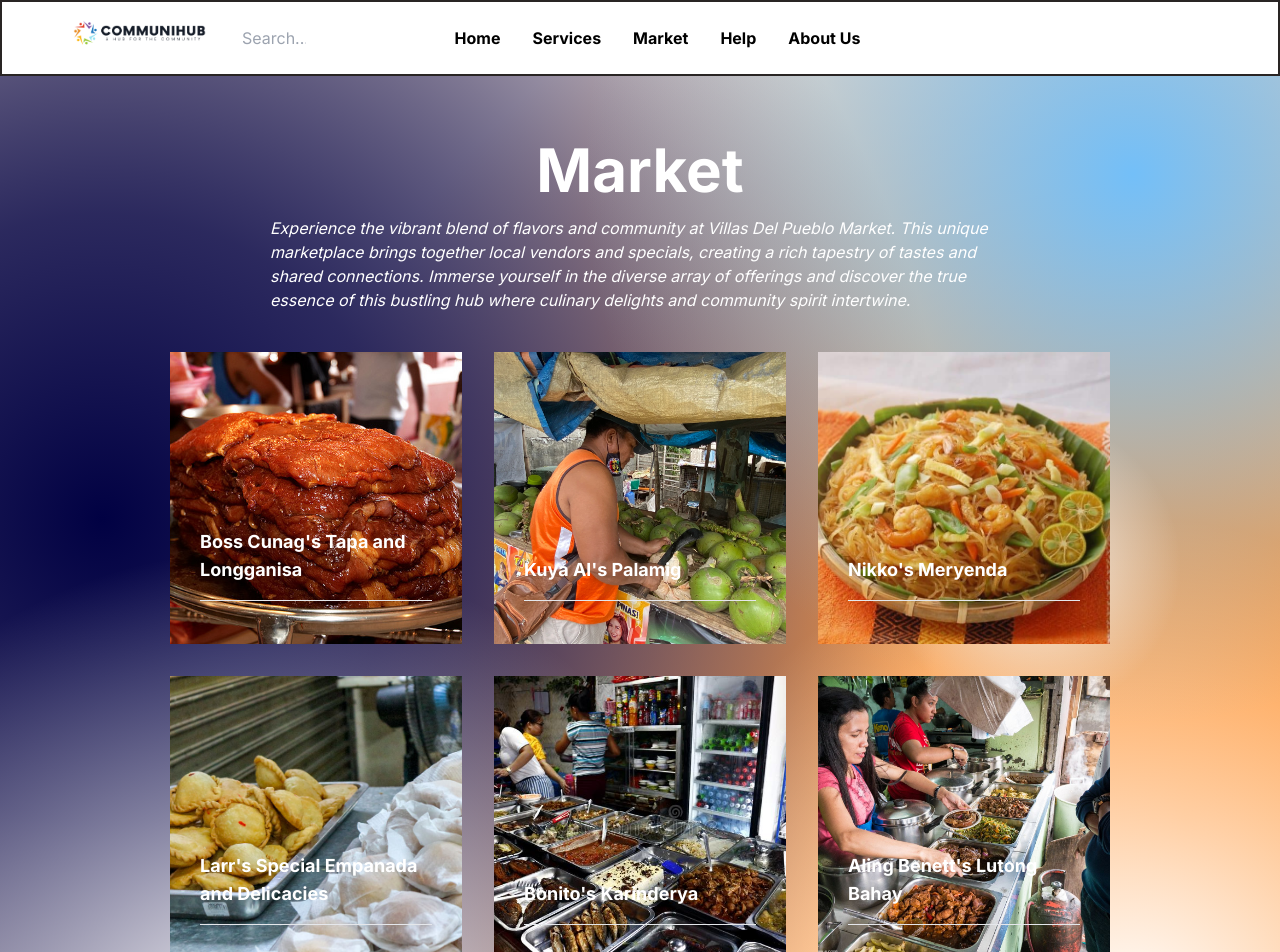
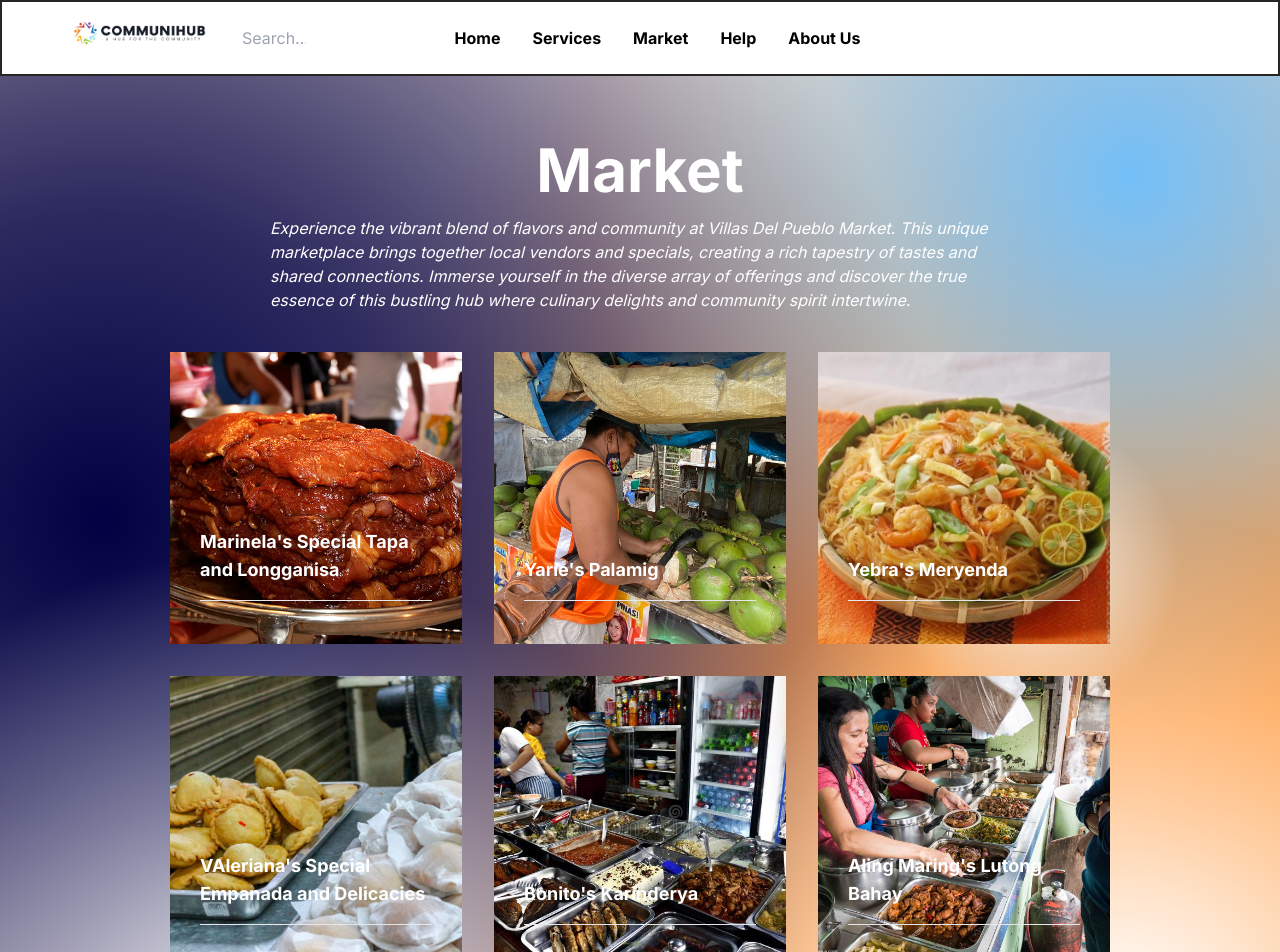
Before and after one commit to armameje/CommuniHub, a Next.js app in the folder communihub-nextjs/: page /market in a window 1280 px wide. Shown: the top 952 px of the page. Built offline with nearby package versions, Linux system fonts and the light colour scheme.

Commit message:
AdjustNames

```diff
--- a/communihub-nextjs/app/services/page.tsx
+++ b/communihub-nextjs/app/services/page.tsx
@@ -17,7 +17,7 @@ export default async function Services() {
 
   return (
     <section className="w-auto h-auto flex flex-col items-center px-[270px] pt-16 pb-16 poster1-bg">
-      <h1 className="text-6xl font-bold  text-white ">Services</h1>
+      <h1 className="text-6xl font-bold  text-white">Services</h1>
       <div className="flex flex-col gap-5">
         <h1 className="text-1xl"></h1>
         <p className="text-1xl italic  text-white ">
--- a/communihub-nextjs/public/market-list.ts
+++ b/communihub-nextjs/public/market-list.ts
@@ -5,7 +5,7 @@ export const marketList = [
   {
     key: 1,
     marketId: 1,
-    name: "Boss Cunag's Tapa and Longganisa",
+    name: "Marinela's Special Tapa and Longganisa",
     ratings: 0,
     contactNumber: "09247495061",
     address: "Baguio Street, Villas Del Pueblo, Buli, Taal Batangas",
@@ -27,7 +27,7 @@ export const marketList = [
   {
     key: 2,
     marketId: 2,
-    name: "Larr's Special Empanada and Delicacies",
+    name: "VAleriana's Special Empanada and Delicacies",
     ratings: 0,
     contactNumber: "09247495061",
     address: "Batanes Street, Villas Del Pueblo, Buli, Taal Batangas",
@@ -59,7 +59,7 @@ export const marketList = [
   {
     key: 3,
     marketId: 3,
-    name: "Kuya Al's Palamig",
+    name: "Yarie's Palamig",
     ratings: 0,
     contactNumber: "09247495061",
     address: "Ilo-Ilo Street, Villas Del Pueblo, Buli, Taal Batangas",
@@ -163,7 +163,7 @@ export const marketList = [
   {
     key: 5,
     marketId: 5,
-    name: "Nikko's Meryenda",
+    name: "Yebra's Meryenda",
     ratings: 0,
     contactNumber: "09760246800",
     address: "Pampanga Street, Villas Del Pueblo, Buli, Taal Batangas",
@@ -205,7 +205,7 @@ export const marketList = [
   {
     key: 6,
     marketId: 6,
-    name: "Aling Benett's Lutong Bahay",
+    name: "Aling Maring's Lutong Bahay",
     ratings: 0,
     contactNumber: "09247495061",
     address: "Pangasinan Street, Villas Del Pueblo, Buli, Taal Batangas",
```
